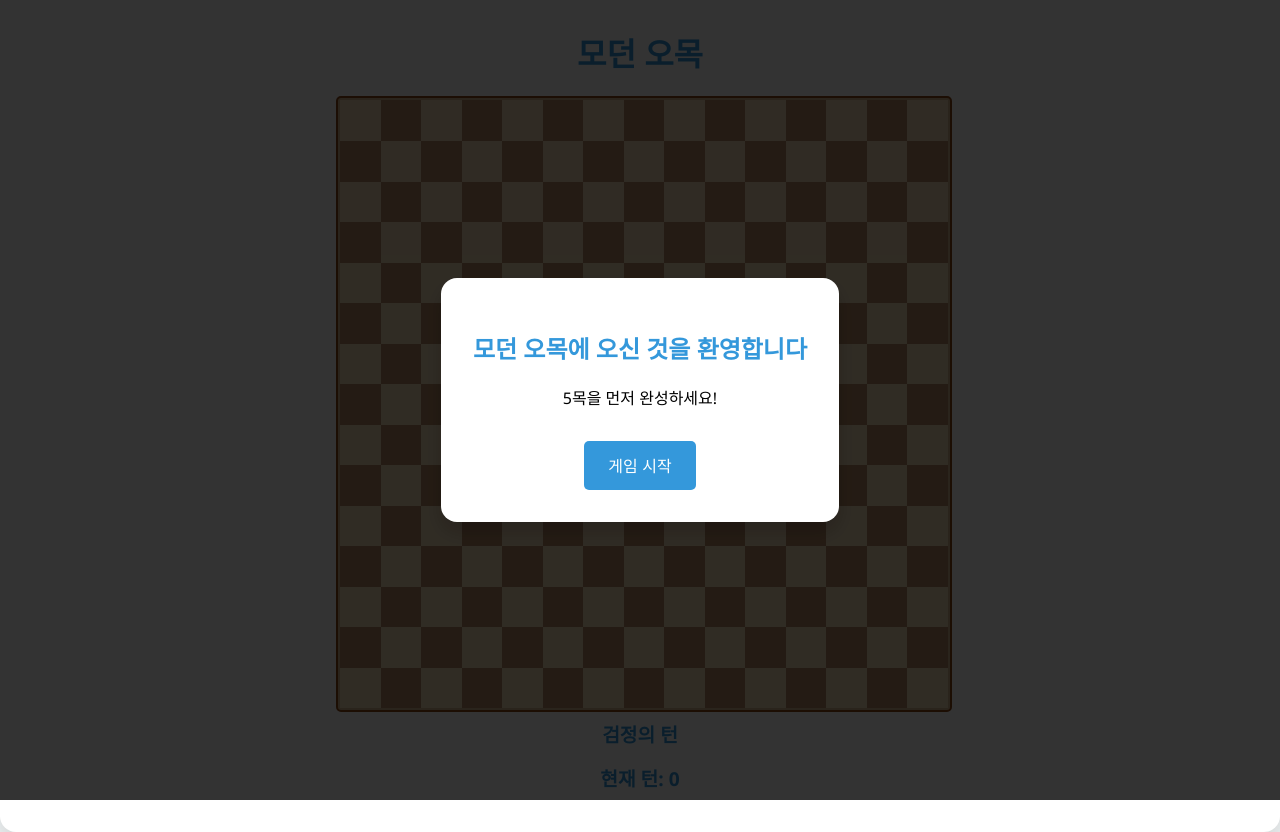
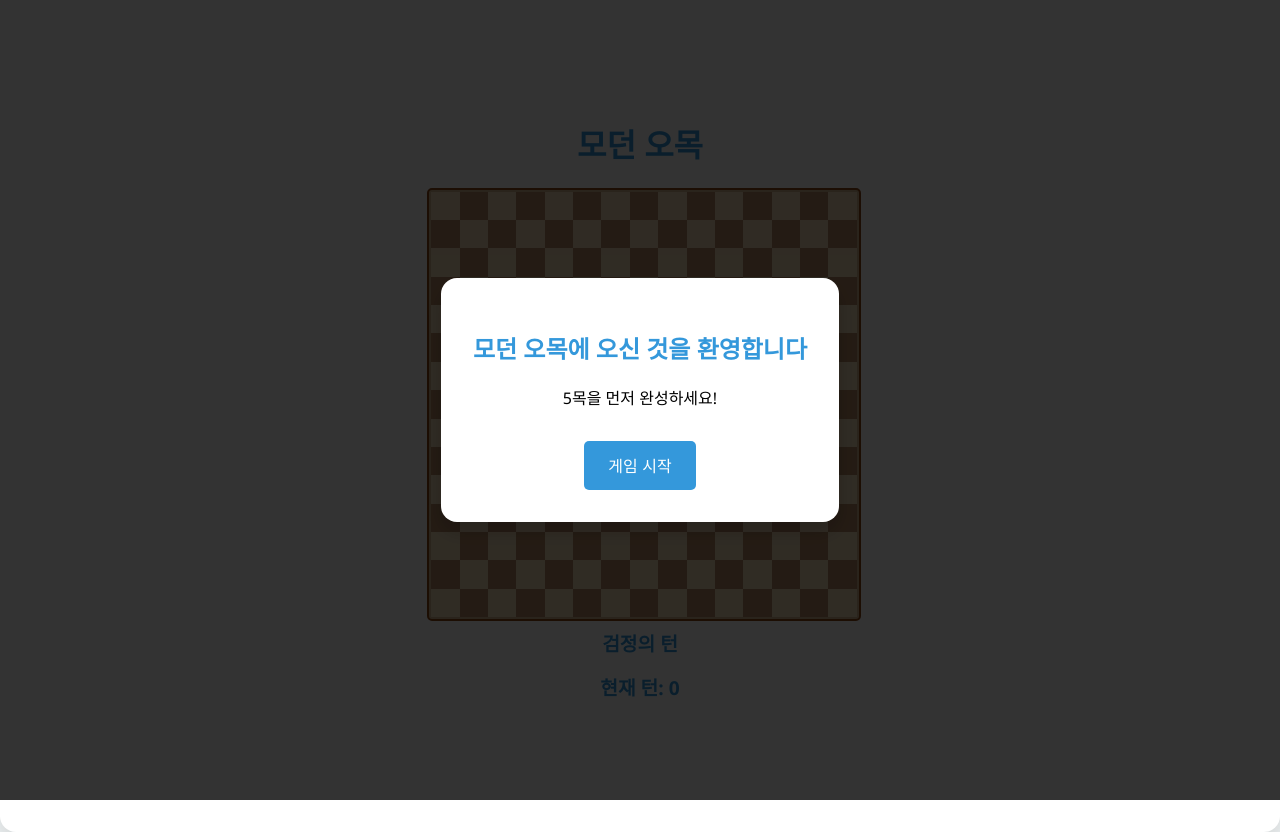
Before and after one commit to bugeeseongjin/seongjin-gomoku, a plain HTML site: page index.html in a window 1280 px wide. Drawn offline with Linux system fonts and the light colour scheme.

Commit message:
Update index.html

```diff
--- a/index.html
+++ b/index.html
@@ -35,9 +35,9 @@
             height: 100vh;
         }
         .board-container {
-            width: 50%;
+            width: 35%;
             height: 0;
-            padding-bottom: 50%;
+            padding-bottom: 35%;
             position: relative;
         }
         .board {
```
